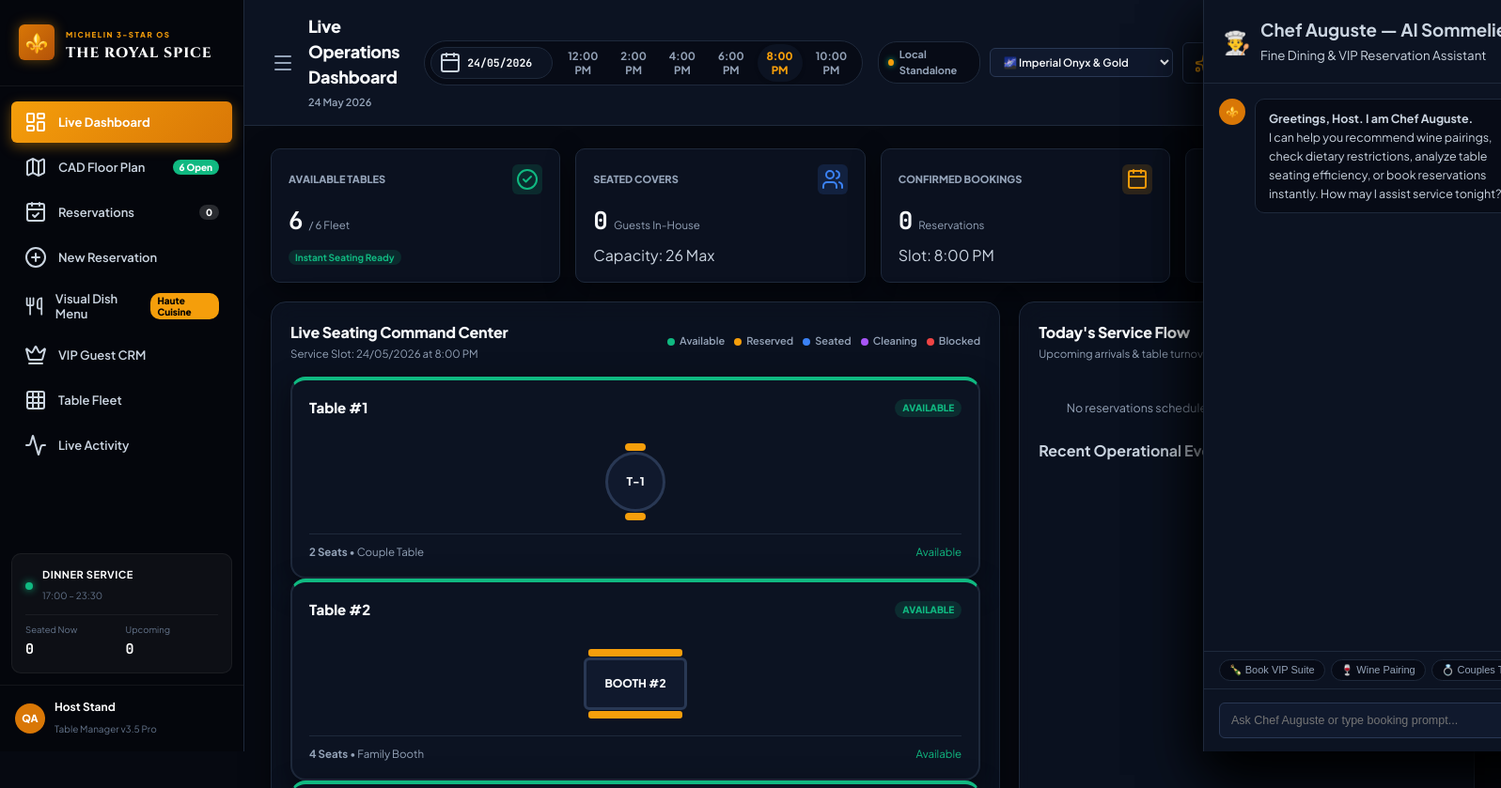
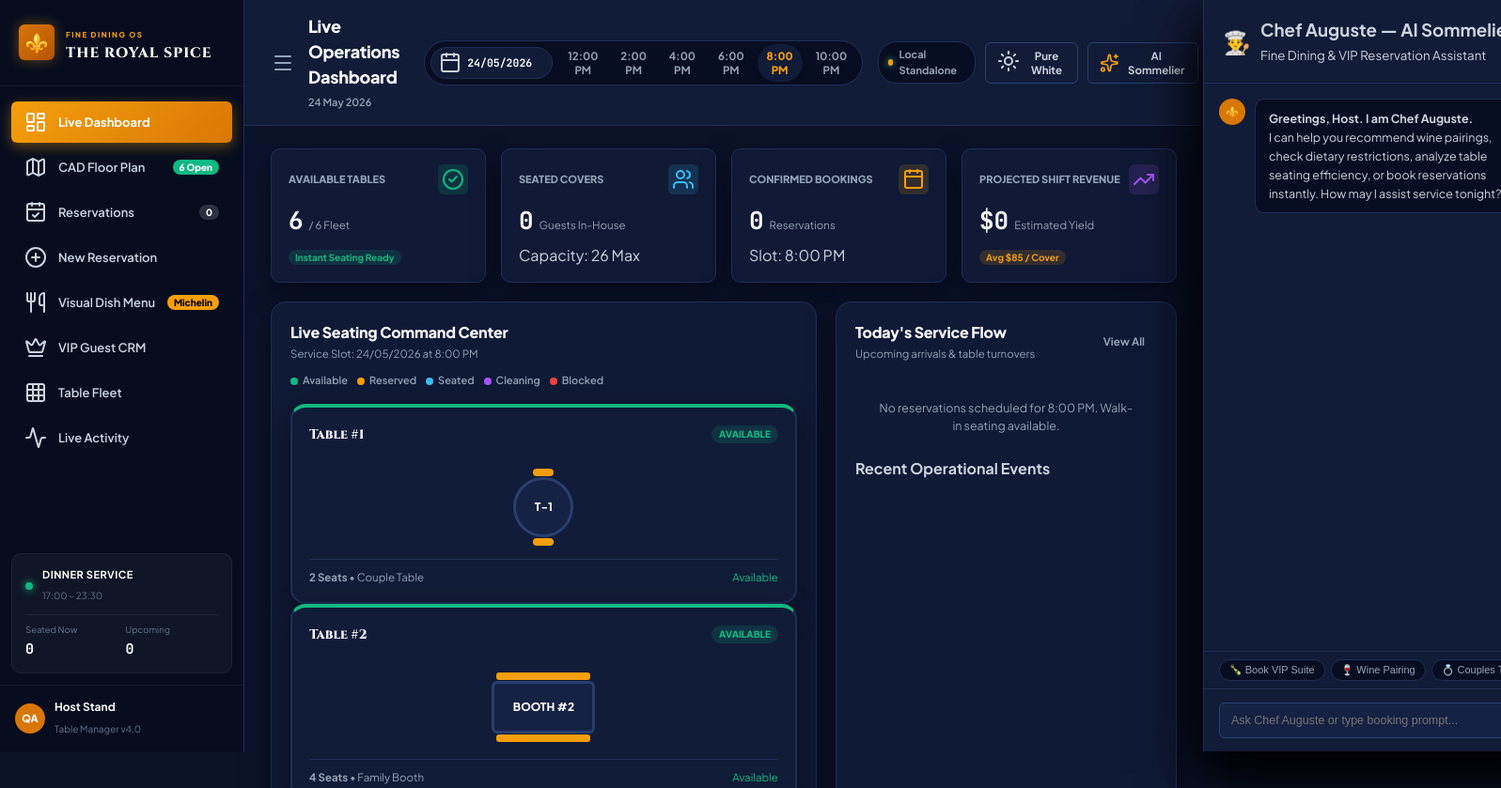
Before and after one commit to qamarabbas-024/Restaurant-Booking-Table, a plain HTML site: page Code/web/index.html in a window 1280 px wide. Shown: the top 839 px of the page at 94% size, 1597 px wide, since content can reach past the window. Drawn offline with nearby package versions, Linux system fonts and the light colour scheme; no server answers.

Commit message:
Optimize page rendering and streamline theme engine to 2 luxury themes (Midnight Sapphire & Pristine White)

```diff
--- a/Code/web/app.js
+++ b/Code/web/app.js
@@ -1,6 +1,6 @@
 // ==========================================================================
-// THE ROYAL SPICE 3.5 PRO — MASTER CONTROLLER
-// 5-Theme Engine, CAD Floor Plan Geometries, AI Sommelier & C++ REST Sync
+// THE ROYAL SPICE 4.0 — MASTER RESTAURANT MANAGEMENT CONTROLLER
+// 2 Luxury Themes (Dark Blue & Pure White), CAD Floor Plan, AI Sommelier & CRM
 // ==========================================================================
 
 const API_BASE = 'http://localhost:8080/api';
@@ -43,7 +43,7 @@ const DEFAULT_VIP_GUESTS = [
 // Master Application State
 const appState = {
   currentView: 'dashboard',
-  currentTheme: localStorage.getItem(STORAGE_KEYS.THEME) || 'obsidian',
+  currentTheme: localStorage.getItem(STORAGE_KEYS.THEME) === 'white' ? 'white' : 'dark-blue',
   soundEnabled: localStorage.getItem(STORAGE_KEYS.SOUND) !== 'false',
   selectedOccasion: 'Romantic Dinner',
   selectedZone: 'ALL',
@@ -68,7 +68,9 @@ const headerDateBadge = document.getElementById('header-date-badge');
 const globalDateInput = document.getElementById('global-date-input');
 const headerSlotChips = document.getElementById('header-slot-chips');
 const coreSyncIndicator = document.getElementById('core-sync-indicator');
-const themeSelector = document.getElementById('theme-selector');
+const btnThemeToggle = document.getElementById('btn-theme-toggle');
+const themeBtnIcon = document.getElementById('theme-btn-icon');
+const themeBtnLabel = document.getElementById('theme-btn-label');
 const soundFeedbackToggle = document.getElementById('sound-feedback-toggle');
 const soundIconWrap = document.getElementById('sound-icon-wrap');
 const soundStatusDot = document.getElementById('sound-status-dot');
@@ -189,12 +191,22 @@ function showToastNotification(message, type = 'info') {
   }, 3200);
 }
 
-// ================= 5 LUXURY THEMES =================
-function applyLuxuryTheme(themeName) {
+// ================= 2-THEME ENGINE (DARK BLUE & PURE WHITE) =================
+function applyTheme(themeName) {
   appState.currentTheme = themeName;
   document.documentElement.setAttribute('data-theme', themeName);
   localStorage.setItem(STORAGE_KEYS.THEME, themeName);
-  if (themeSelector) themeSelector.value = themeName;
+
+  if (themeBtnIcon && themeBtnLabel) {
+    if (themeName === 'white') {
+      themeBtnIcon.innerHTML = '<i data-lucide="moon"></i>';
+      themeBtnLabel.textContent = 'Dark Blue';
+    } else {
+      themeBtnIcon.innerHTML = '<i data-lucide="sun"></i>';
+      themeBtnLabel.textContent = 'Pure White';
+    }
+    if (window.lucide) window.lucide.createIcons();
+  }
 }
 
 function updateSoundToggleUI() {
@@ -240,6 +252,7 @@ function switchAppView(viewName) {
   };
   if (currentViewTitle) currentViewTitle.textContent = titles[viewName] || 'The Royal Spice';
 
+  // Render view-specific data
   if (viewName === 'menu') renderVisualMenu('ALL');
   if (viewName === 'crm') renderVIPGuests();
   if (viewName === 'floorplan') renderFloorPlan(masterFloorCanvas, true);
@@ -304,7 +317,6 @@ function renderFloorPlan(canvasElement, isMaster = false) {
     // Generate CAD Architectural Geometry Visual
     let geoHtml = '';
     if (tbl.capacity <= 2) {
-      // Round Couple Table with 2 Facing Chairs
       geoHtml = `
         <div class="cad-geo-round">
           <div class="cad-chair-top"></div>
@@ -313,7 +325,6 @@ function renderFloorPlan(canvasElement, isMaster = false) {
         </div>
       `;
     } else if (tbl.capacity <= 4) {
-      // Family Booth with Leather Banquette Seats
       geoHtml = `
         <div class="cad-geo-booth">
           <div class="cad-booth-seat-top"></div>
@@ -322,14 +333,12 @@ function renderFloorPlan(canvasElement, isMaster = false) {
         </div>
       `;
     } else if (tbl.capacity <= 6) {
-      // VIP Imperial Suite Oval Table
       geoHtml = `
         <div class="cad-geo-suite">
           <span>👑 VIP #${tbl.id}</span>
         </div>
       `;
     } else {
-      // Banquet 8-Seat Grand Table
       geoHtml = `
         <div class="cad-geo-booth" style="width: 140px; border-color: var(--primary-500);">
           <div class="cad-booth-seat-top" style="width: 130px;"></div>
@@ -811,8 +820,13 @@ document.getElementById('btn-mobile-toggle').addEventListener('click', () => {
   }
 });
 
-// Theme Selector
-themeSelector.addEventListener('change', (e) => applyLuxuryTheme(e.target.value));
+// Theme Toggle Button (Dark Blue <-> Pure White)
+btnThemeToggle.addEventListener('click', () => {
+  playAudioChime('click');
+  const nextTheme = appState.currentTheme === 'white' ? 'dark-blue' : 'white';
+  applyTheme(nextTheme);
+  showToastNotification(`Switched to ${nextTheme === 'white' ? 'Pristine White' : 'Midnight Sapphire'} theme.`, 'info');
+});
 
 // Sound Toggle
 soundFeedbackToggle.addEventListener('click', () => {
@@ -966,12 +980,23 @@ document.getElementById('btn-export-csv').addEventListener('click', () => {
   showToastNotification('Downloaded reservations CSV manifest.', 'success');
 });
 
+// Pre-render ALL view components on load
+evaluateSlotState();
+renderFloorPlan(dashboardFloorPreview, false);
+renderFloorPlan(masterFloorCanvas, true);
+renderVisualMenu('ALL');
+renderVIPGuests();
+renderReservationsTable();
+renderFleetTableList();
+renderActivityTimeline();
+populateBookingFormDropdown();
+
 // Auto Background Polling every 3.5s
 setInterval(syncWithCoreEngine, 3500);
 
 // Initialize Platform
-applyLuxuryTheme(appState.currentTheme);
+applyTheme(appState.currentTheme);
 updateSoundToggleUI();
 syncWithCoreEngine();
 
-console.log('⚜️ The Royal Spice 3.5 Pro Initialized.');
+console.log('⚜️ The Royal Spice 4.0 Pro Initialized with 2 Curated Themes.');
--- a/Code/web/index.html
+++ b/Code/web/index.html
@@ -1,5 +1,5 @@
 <!DOCTYPE html>
-<html lang="en" data-theme="obsidian">
+<html lang="en" data-theme="dark-blue">
 <head>
   <meta charset="UTF-8">
   <meta name="viewport" content="width=device-width, initial-scale=1.0">
@@ -26,7 +26,7 @@
       <div class="sidebar-brand">
         <div class="brand-crest">⚜️</div>
         <div class="brand-text">
-          <span class="brand-eyebrow">MICHELIN 3-STAR OS</span>
+          <span class="brand-eyebrow">FINE DINING OS</span>
           <h1 class="brand-title">THE ROYAL SPICE</h1>
         </div>
       </div>
@@ -53,7 +53,7 @@
         <button class="nav-item" data-view="menu">
           <i data-lucide="utensils"></i>
           <span>Visual Dish Menu</span>
-          <span class="nav-pill gold">Haute Cuisine</span>
+          <span class="nav-pill gold">Michelin</span>
         </button>
         <button class="nav-item" data-view="crm">
           <i data-lucide="crown"></i>
@@ -88,7 +88,7 @@
           <div class="user-avatar">QA</div>
           <div class="user-meta">
             <strong>Host Stand</strong>
-            <small>Table Manager v3.5 Pro</small>
+            <small>Table Manager v4.0</small>
           </div>
         </div>
       </div>
@@ -137,16 +137,11 @@
             <span class="sync-label">C++ Live</span>
           </div>
 
-          <!-- 5 Luxury Themes Selector -->
-          <div class="theme-select-wrap">
-            <select id="theme-selector" class="clean-select-theme" title="Select Luxury Visual Theme">
-              <option value="obsidian">🌌 Imperial Onyx & Gold</option>
-              <option value="emerald">👑 Royal Emerald Palace</option>
-              <option value="champagne">🥂 Champagne Pearl (Light)</option>
-              <option value="midnight">🌙 Tokyo Midnight Velvet</option>
-              <option value="nordic">🏛️ Nordic Minimalist Slate</option>
-            </select>
-          </div>
+          <!-- Clean 2-Theme Switcher (Dark Blue vs Luxury White) -->
+          <button class="btn btn-secondary btn-sm theme-switch-btn" id="btn-theme-toggle" title="Switch Theme (Dark Blue / White)">
+            <span id="theme-btn-icon"><i data-lucide="sun"></i></span>
+            <span id="theme-btn-label">Pure White</span>
+          </button>
 
           <!-- AI Dining Sommelier & Concierge Trigger -->
           <button class="btn btn-secondary btn-sm ai-concierge-btn" id="btn-open-ai-concierge" title="AI Sommelier & Concierge">
--- a/Code/web/style.css
+++ b/Code/web/style.css
@@ -1,20 +1,20 @@
 /* ==========================================================================
-   THE ROYAL SPICE 3.5 PRO — MASTER LUXURY HOSPITALITY DESIGN SYSTEM
-   5 Refined Theme Palettes, CAD Table Geometries & Architectural Floor Plan
+   THE ROYAL SPICE 4.0 — MASTER LUXURY HOSPITALITY DESIGN SYSTEM
+   2 Curated Luxury Themes: Midnight Sapphire (Dark Blue) & Pristine White
    ========================================================================== */
 
 /* --------------------------------------------------------------------------
-   THEME 1: IMPERIAL ONYX & GOLD (DEFAULT MICHELIN 3-STAR DARK)
+   THEME 1: MIDNIGHT SAPPHIRE (DARK BLUE - DEFAULT)
    -------------------------------------------------------------------------- */
-:root, [data-theme="obsidian"] {
-  --bg-app: #060911;
-  --bg-sidebar: #04060c;
+:root, [data-theme="dark-blue"] {
+  --bg-app: #0b132b;
+  --bg-sidebar: #070d1f;
   --bg-sidebar-hover: rgba(245, 158, 11, 0.08);
-  --bg-surface: #0c1322;
-  --bg-surface-hover: #141e34;
-  --bg-canvas: #070b16;
-  --bg-input: #10192d;
-  --bg-glass: rgba(12, 19, 34, 0.88);
+  --bg-surface: #111c38;
+  --bg-surface-hover: #19274d;
+  --bg-canvas: #080e22;
+  --bg-input: #152244;
+  --bg-glass: rgba(17, 28, 56, 0.92);
 
   --text-main: #f8fafc;
   --text-body: #cbd5e1;
@@ -22,11 +22,11 @@
   --text-sidebar: #cbd5e1;
   --text-sidebar-muted: #64748b;
 
-  --border-subtle: #1e293b;
-  --border-input: #293854;
+  --border-subtle: #1e2f56;
+  --border-input: #293f70;
   --border-focus: #f59e0b;
 
-  /* 24k Imperial Gold Accents */
+  /* 24k Imperial Gold & Cyan Accents */
   --primary-500: #f59e0b;
   --primary-600: #d97706;
   --primary-700: #b45309;
@@ -37,8 +37,8 @@
   --c-available-bg: rgba(16, 185, 129, 0.15);
   --c-reserved: #f59e0b;
   --c-reserved-bg: rgba(245, 158, 11, 0.15);
-  --c-seated: #3b82f6;
-  --c-seated-bg: rgba(59, 130, 246, 0.15);
+  --c-seated: #38bdf8;
+  --c-seated-bg: rgba(56, 189, 248, 0.15);
   --c-cleaning: #a855f7;
   --c-cleaning-bg: rgba(168, 85, 247, 0.15);
   --c-maintenance: #ef4444;
@@ -59,102 +59,9 @@
 }
 
 /* --------------------------------------------------------------------------
-   THEME 2: ROYAL EMERALD PALACE
+   THEME 2: PRISTINE LUXURY WHITE (LIGHT)
    -------------------------------------------------------------------------- */
-[data-theme="emerald"] {
-  --bg-app: #021a0e;
-  --bg-sidebar: #011109;
-  --bg-sidebar-hover: rgba(234, 179, 8, 0.1);
-  --bg-surface: #042f1a;
-  --bg-surface-hover: #084728;
-  --bg-canvas: #032113;
-  --bg-input: #063c22;
-  --bg-glass: rgba(4, 47, 26, 0.9);
-
-  --text-main: #f0fdf4;
-  --text-body: #bbf7d0;
-  --text-muted: #86efac;
-  --text-sidebar: #dcfce7;
-  --text-sidebar-muted: #4ade80;
-
-  --border-subtle: #0f5132;
-  --border-input: #157347;
-  --border-focus: #eab308;
-
-  --primary-500: #eab308;
-  --primary-600: #ca8a04;
-  --primary-700: #a16207;
-  --primary-light: rgba(234, 179, 8, 0.18);
-  --primary-glow: rgba(234, 179, 8, 0.45);
-}
-
-/* --------------------------------------------------------------------------
-   THEME 3: CHAMPAGNE PEARL (LUXURY LIGHT)
-   -------------------------------------------------------------------------- */
-[data-theme="champagne"] {
-  --bg-app: #fbf9f5;
-  --bg-sidebar: #18130e;
-  --bg-sidebar-hover: rgba(255, 255, 255, 0.08);
-  --bg-surface: #ffffff;
-  --bg-surface-hover: #f7f3ec;
-  --bg-canvas: #f5f0e6;
-  --bg-input: #ffffff;
-  --bg-glass: rgba(255, 255, 255, 0.95);
-
-  --text-main: #1c1917;
-  --text-body: #44403c;
-  --text-muted: #78716c;
-  --text-sidebar: #f5f5f4;
-  --text-sidebar-muted: #a8a29e;
-
-  --border-subtle: #e7e5e4;
-  --border-input: #d6d3d1;
-  --border-focus: #b45309;
-
-  --primary-500: #b45309;
-  --primary-600: #92400e;
-  --primary-700: #78350f;
-  --primary-light: #fef3c7;
-  --primary-glow: rgba(180, 83, 9, 0.25);
-
-  --shadow-card: 0 4px 20px -2px rgba(28, 25, 23, 0.06);
-  --shadow-modal: 0 25px 50px -12px rgba(28, 25, 23, 0.25);
-}
-
-/* --------------------------------------------------------------------------
-   THEME 4: TOKYO MIDNIGHT VELVET
-   -------------------------------------------------------------------------- */
-[data-theme="midnight"] {
-  --bg-app: #020617;
-  --bg-sidebar: #01030d;
-  --bg-sidebar-hover: rgba(139, 92, 246, 0.12);
-  --bg-surface: #0a1128;
-  --bg-surface-hover: #121c40;
-  --bg-canvas: #050b1d;
-  --bg-input: #0f1a3a;
-  --bg-glass: rgba(10, 17, 40, 0.88);
-
-  --text-main: #f5f3ff;
-  --text-body: #ddd6fe;
-  --text-muted: #a78bfa;
-  --text-sidebar: #ede9fe;
-  --text-sidebar-muted: #7c3aed;
-
-  --border-subtle: #1e1b4b;
-  --border-input: #312e81;
-  --border-focus: #8b5cf6;
-
-  --primary-500: #8b5cf6;
-  --primary-600: #7c3aed;
-  --primary-700: #6d28d9;
-  --primary-light: rgba(139, 92, 246, 0.2);
-  --primary-glow: rgba(139, 92, 246, 0.5);
-}
-
-/* --------------------------------------------------------------------------
-   THEME 5: NORDIC MINIMALIST SLATE
-   -------------------------------------------------------------------------- */
-[data-theme="nordic"] {
+[data-theme="white"] {
   --bg-app: #f8fafc;
   --bg-sidebar: #0f172a;
   --bg-sidebar-hover: rgba(255, 255, 255, 0.08);
@@ -162,7 +69,7 @@
   --bg-surface-hover: #f1f5f9;
   --bg-canvas: #f1f5f9;
   --bg-input: #ffffff;
-  --bg-glass: rgba(255, 255, 255, 0.9);
+  --bg-glass: rgba(255, 255, 255, 0.95);
 
   --text-main: #0f172a;
   --text-body: #334155;
@@ -172,15 +79,27 @@
 
   --border-subtle: #e2e8f0;
   --border-input: #cbd5e1;
-  --border-focus: #3b82f6;
+  --border-focus: #b45309;
 
-  --primary-500: #3b82f6;
-  --primary-600: #2563eb;
-  --primary-700: #1d4ed8;
-  --primary-light: #eff6ff;
-  --primary-glow: rgba(59, 130, 246, 0.25);
+  --primary-500: #b45309;
+  --primary-600: #92400e;
+  --primary-700: #78350f;
+  --primary-light: #fef3c7;
+  --primary-glow: rgba(180, 83, 9, 0.25);
 
-  --shadow-card: 0 4px 20px -2px rgba(15, 23, 42, 0.06);
+  --c-available: #059669;
+  --c-available-bg: #d1fae5;
+  --c-reserved: #d97706;
+  --c-reserved-bg: #fef3c7;
+  --c-seated: #2563eb;
+  --c-seated-bg: #dbeafe;
+  --c-cleaning: #7c3aed;
+  --c-cleaning-bg: #ede9fe;
+  --c-maintenance: #dc2626;
+  --c-maintenance-bg: #fee2e2;
+
+  --shadow-card: 0 4px 20px -2px rgba(15, 23, 42, 0.08);
+  --shadow-hover: 0 10px 25px -4px rgba(15, 23, 42, 0.12);
   --shadow-modal: 0 25px 50px -12px rgba(15, 23, 42, 0.25);
 }
 
@@ -199,7 +118,7 @@ body {
   line-height: 1.5;
   overflow-x: hidden;
   -webkit-font-smoothing: antialiased;
-  transition: background-color 0.22s ease, color 0.22s ease;
+  transition: background-color 0.2s ease, color 0.2s ease;
 }
 
 /* Master Layout */
@@ -386,6 +305,7 @@ body {
   display: flex;
   flex-direction: column;
   transition: margin-left 0.25s ease;
+  width: calc(100% - 260px);
 }
 
 .app-layout.sidebar-collapsed .app-sidebar {
@@ -393,6 +313,7 @@ body {
 }
 .app-layout.sidebar-collapsed .app-workspace {
   margin-left: 0;
+  width: 100%;
 }
 
 .sidebar-backdrop {
@@ -525,16 +446,12 @@ body {
   box-shadow: 0 0 6px var(--c-available);
 }
 
-.clean-select-theme {
-  background: var(--bg-input);
-  border: 1px solid var(--border-input);
-  color: var(--text-main);
-  padding: 6px 10px;
-  border-radius: var(--radius-xs);
-  font-size: 11.5px;
-  font-weight: 600;
-  font-family: inherit;
-  outline: none;
+.theme-switch-btn {
+  font-size: 12px;
+  font-weight: 700;
+  display: inline-flex;
+  align-items: center;
+  gap: 6px;
 }
 
 .ai-concierge-btn {
@@ -595,9 +512,21 @@ body {
 .btn-danger-sm { background: rgba(239, 68, 68, 0.15); color: #ef4444; border: 1px solid rgba(239, 68, 68, 0.3); }
 
 /* Workspace Panels */
-.workspace-body { padding: 24px 28px 60px 28px; flex: 1; }
-.view-panel { display: none; }
-.view-panel.active { display: block; animation: viewFade 0.22s ease; }
+.workspace-body {
+  padding: 24px 28px 60px 28px;
+  flex: 1;
+  width: 100%;
+  box-sizing: border-box;
+}
+
+.view-panel {
+  display: none;
+  width: 100%;
+}
+.view-panel.active {
+  display: block;
+  animation: viewFade 0.2s ease;
+}
 
 @keyframes viewFade {
   from { opacity: 0; transform: translateY(4px); }
@@ -612,6 +541,7 @@ body {
   padding: 20px;
   box-shadow: var(--shadow-card);
   margin-bottom: 20px;
+  width: 100%;
 }
 
 .card-top-bar {
@@ -631,6 +561,7 @@ body {
   grid-template-columns: repeat(4, 1fr);
   gap: 16px;
   margin-bottom: 20px;
+  width: 100%;
 }
 
 .metric-card {
@@ -661,6 +592,7 @@ body {
   display: grid;
   grid-template-columns: 1.6fr 1fr;
   gap: 20px;
+  width: 100%;
 }
 
 .status-legend-bar { display: flex; gap: 10px; font-size: 11px; color: var(--text-muted); font-weight: 600; flex-wrap: wrap; }
@@ -675,7 +607,7 @@ body {
 /* ==========================================================================
    VIEW 2: PHOTOREALISTIC CAD FLOOR PLAN & ARCHITECTURAL GEOMETRIES
    ========================================================================== */
-.floor-master-card { min-height: 680px; display: flex; flex-direction: column; }
+.floor-master-card { width: 100%; min-height: 640px; display: flex; flex-direction: column; }
 .zone-filter-pills { display: flex; gap: 6px; flex-wrap: wrap; }
 .zone-pill {
   background: var(--bg-canvas);
@@ -704,6 +636,7 @@ body {
   border-radius: var(--radius-sm);
   border: 1px solid var(--border-subtle);
   min-height: 480px;
+  width: 100%;
 }
 
 /* CAD Table Node Fixture */
@@ -734,7 +667,7 @@ body {
 .cad-table-pod.status-maintenance { border-top: 4px solid var(--c-maintenance); }
 
 .cad-pod-header { display: flex; justify-content: space-between; align-items: center; margin-bottom: 12px; }
-.cad-table-num { font-family: var(--font-display); font-size: 15px; font-weight: 800; color: var(--text-main); }
+.cad-table-num { font-family: var(--font-serif); font-size: 14px; font-weight: 800; color: var(--text-main); }
 .cad-status-tag { font-size: 10px; font-weight: 800; padding: 2px 8px; border-radius: 10px; text-transform: uppercase; }
 
 .cad-geometry-visual {
@@ -809,7 +742,7 @@ body {
   justify-content: center;
   font-weight: 800;
   font-size: 12px;
-  color: #ffffff;
+  color: var(--text-main);
 }
 
 .cad-pod-meta {
@@ -847,6 +780,7 @@ body {
   display: grid;
   grid-template-columns: repeat(auto-fill, minmax(260px, 1fr));
   gap: 20px;
+  width: 100%;
 }
 
 .dish-card {
@@ -874,6 +808,7 @@ body {
   display: grid;
   grid-template-columns: repeat(auto-fill, minmax(280px, 1fr));
   gap: 20px;
+  width: 100%;
 }
 
 .crm-card {
@@ -1001,6 +936,7 @@ body {
 .exp-preset-btn:hover { background: var(--bg-surface-hover); border-color: var(--primary-500); }
 
 /* Tables & Modals */
+.table-responsive-container { width: 100%; overflow-x: auto; }
 .master-data-table { width: 100%; border-collapse: collapse; font-size: 12.5px; }
 .master-data-table th { background: var(--bg-canvas); color: var(--text-muted); font-size: 10px; font-weight: 800; text-transform: uppercase; padding: 10px 14px; border-bottom: 1px solid var(--border-subtle); text-align: left; }
 .master-data-table td { padding: 12px 14px; border-bottom: 1px solid var(--border-subtle); color: var(--text-main); }
@@ -1051,7 +987,7 @@ body {
 @media (max-width: 1024px) {
   .app-sidebar { transform: translateX(-100%); }
   .app-sidebar.mobile-open { transform: translateX(0); }
-  .app-workspace { margin-left: 0; }
+  .app-workspace { margin-left: 0; width: 100%; }
   .metrics-deck { grid-template-columns: repeat(2, 1fr); }
   .dashboard-grid-split, .booking-flow-grid { grid-template-columns: 1fr; }
 }
@@ -1059,5 +995,5 @@ body {
 @media print {
   body { background: #fff !important; color: #000 !important; }
   .app-sidebar, .workspace-header, .no-print, .toast-stream { display: none !important; }
-  .app-workspace { margin: 0 !important; }
+  .app-workspace { margin: 0 !important; width: 100% !important; }
 }
```
